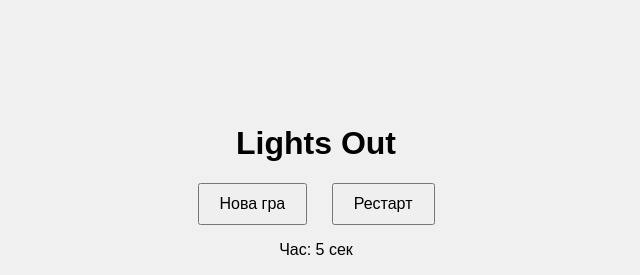
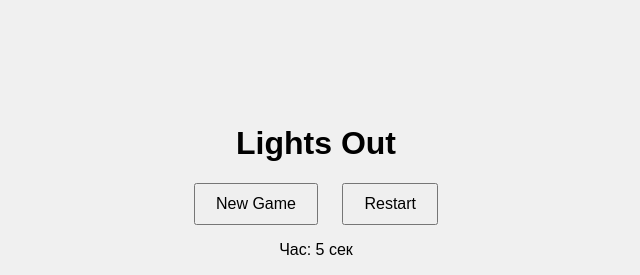
Before and after one commit to Ddiiaanaa/w-b_labs, a plain HTML site: page lab6/index.html in a window 1280 px wide. Shown: the top 275 px of the page, without its empty margins (324-964 px from the left). Drawn offline with Linux system fonts and the light colour scheme.

Commit message:
Update index.html

```diff
--- a/lab6/index.html
+++ b/lab6/index.html
@@ -9,8 +9,8 @@
     <div id="game-container">
         <h1>Lights Out</h1>
         <div id="controls">
-            <button id="new-game">Нова гра</button>
-            <button id="restart">Рестарт</button>
+            <button id="new-game">New Game</button>
+            <button id="restart">Restart</button>
             <p>Час: <span id="timer">0</span> сек</p>
             <p>Ходи: <span id="moves">0</span></p>
             <p>Мінімальна кількість ходів: <span id="min-moves">0</span></p>
```
